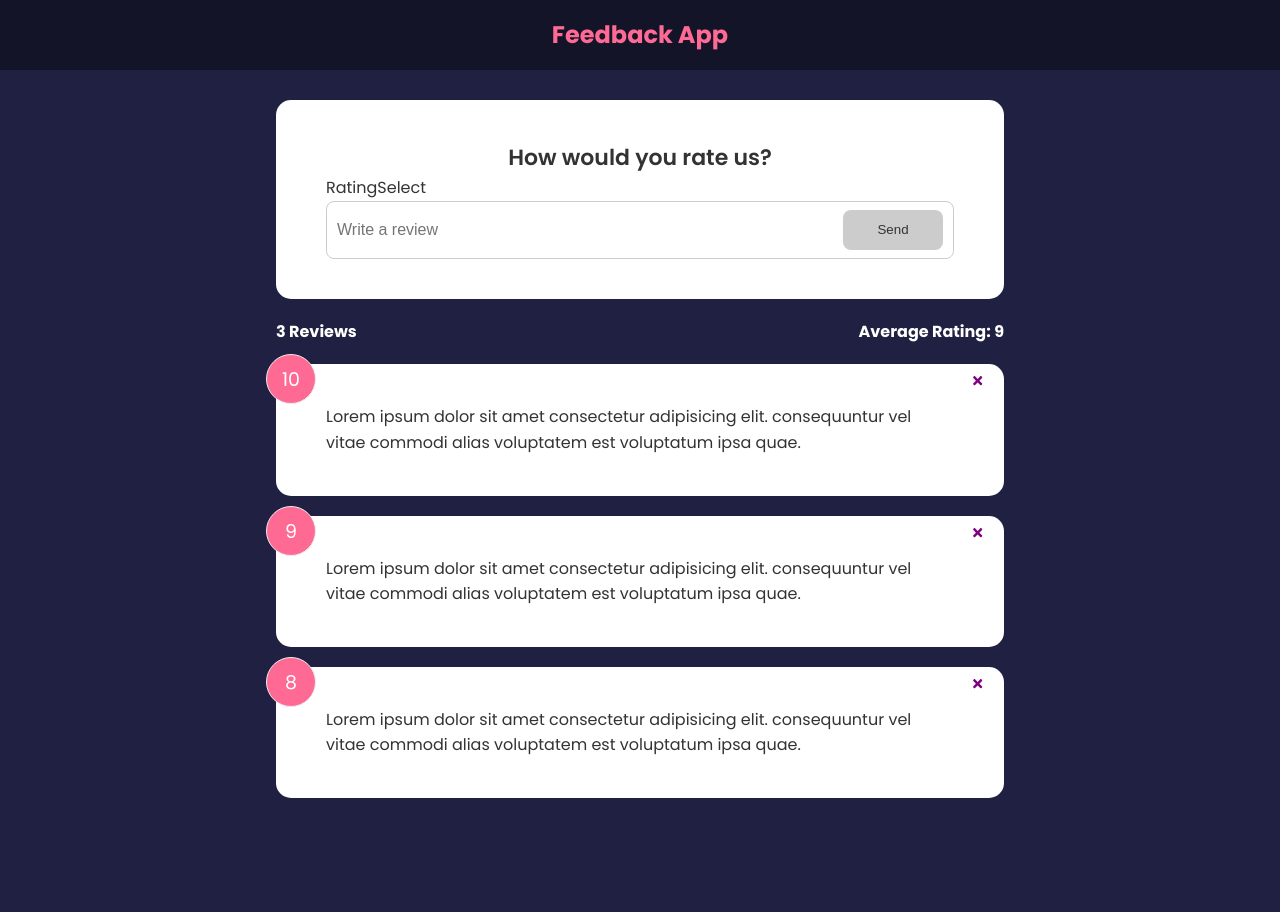
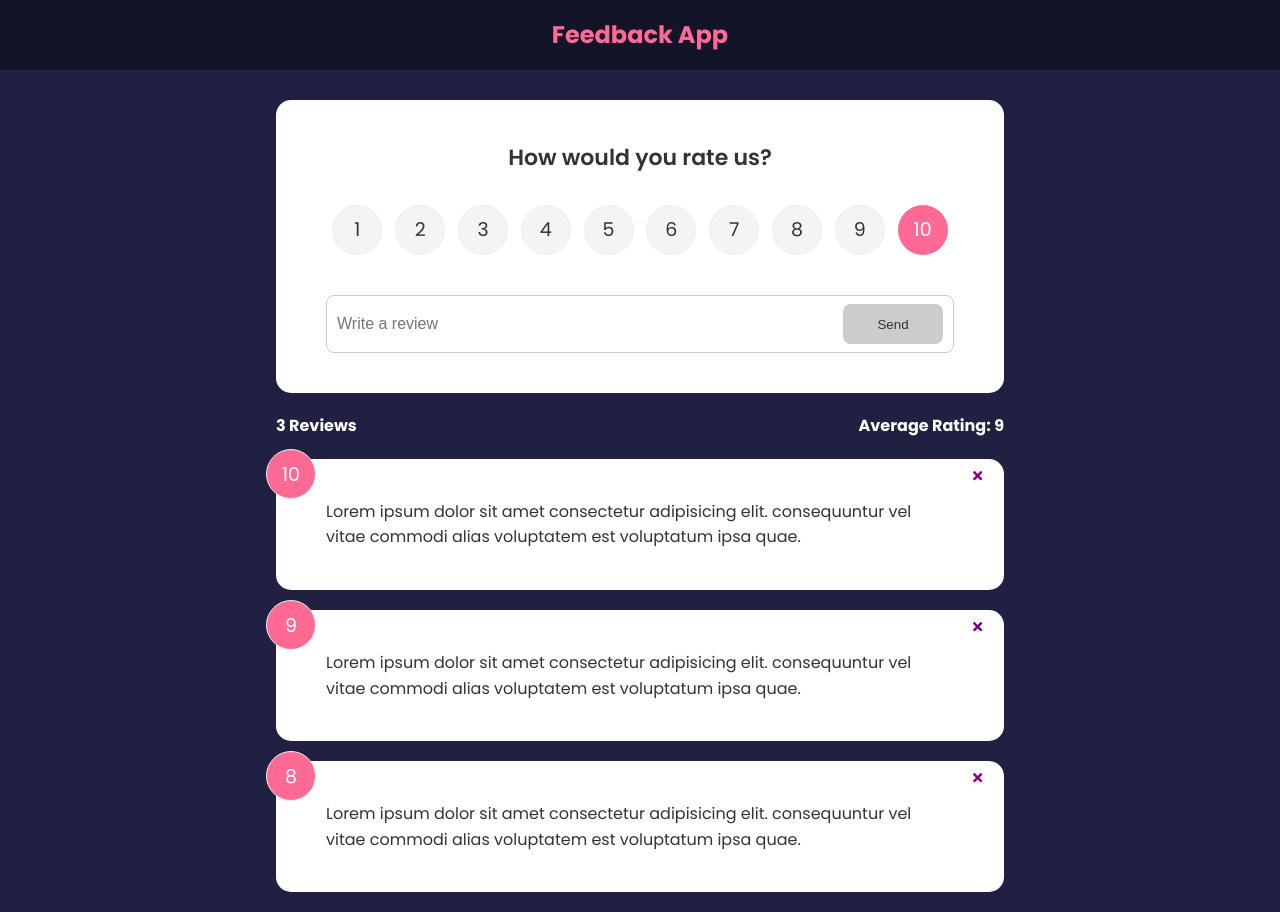
Before and after one commit to johnlundy94/feedback-app, a React (Create React App) app: page / in a window 1280 px wide. Before the commit the page ends 818 px from the top, so only its background shows below. Built offline with nearby package versions, Linux system fonts and the light colour scheme; the HTML template or start-up script is replaced by a standard one.

Commit message:
RatingSelect is rendered

```diff
--- a/src/components/FeedbackForm.jsx
+++ b/src/components/FeedbackForm.jsx
@@ -28,7 +28,7 @@
     <Card>
       <form>
         <h2>How would you rate us?</h2>
-        <RatingSelect />
+        <RatingSelect select={(rating) => setRating()} />
         <div className="input-group">
           <input
             onChange={handleTextChange}
--- a/src/components/RatingSelect.jsx
+++ b/src/components/RatingSelect.jsx
@@ -1,5 +1,129 @@
-function RatingSelect() {
-  return <div>RatingSelect</div>;
+import { useState } from "react";
+
+function RatingSelect({ select }) {
+  const [selected, setSelected] = useState(10);
+
+  const handleChange = (e) => {
+    setSelected(+e.currentTarget.value);
+    select(+e.currentTarget.value);
+  };
+
+  return (
+    <div>
+      <ul className="rating">
+        <li>
+          <input
+            type="radio"
+            id="num1"
+            name="rating"
+            value="1"
+            onChange={handleChange}
+            checked={selected === 1}
+          />
+          <label htmlFor="num1">1</label>
+        </li>
+        <li>
+          <input
+            type="radio"
+            id="num2"
+            name="rating"
+            value="2"
+            onChange={handleChange}
+            checked={selected === 2}
+          />
+          <label htmlFor="num2">2</label>
+        </li>
+        <li>
+          <input
+            type="radio"
+            id="num1"
+            name="rating"
+            value="3"
+            onChange={handleChange}
+            checked={selected === 3}
+          />
+          <label htmlFor="num3">3</label>
+        </li>
+        <li>
+          <input
+            type="radio"
+            id="num4"
+            name="rating"
+            value="4"
+            onChange={handleChange}
+            checked={selected === 4}
+          />
+          <label htmlFor="num4">4</label>
+        </li>
+        <li>
+          <input
+            type="radio"
+            id="num5"
+            name="rating"
+            value="5"
+            onChange={handleChange}
+            checked={selected === 5}
+          />
+          <label htmlFor="num5">5</label>
+        </li>
+        <li>
+          <input
+            type="radio"
+            id="num1"
+            name="rating"
+            value="6"
+            onChange={handleChange}
+            checked={selected === 6}
+          />
+          <label htmlFor="num6">6</label>
+        </li>
+        <li>
+          <input
+            type="radio"
+            id="num7"
+            name="rating"
+            value="7"
+            onChange={handleChange}
+            checked={selected === 7}
+          />
+          <label htmlFor="num7">7</label>
+        </li>
+        <li>
+          <input
+            type="radio"
+            id="num8"
+            name="rating"
+            value="8"
+            onChange={handleChange}
+            checked={selected === 8}
+          />
+          <label htmlFor="num8">8</label>
+        </li>
+        <li>
+          <input
+            type="radio"
+            id="num9"
+            name="rating"
+            value="9"
+            onChange={handleChange}
+            checked={selected === 9}
+          />
+          <label htmlFor="num9">9</label>
+        </li>
+        <li>
+          <input
+            type="radio"
+            id="num1"
+            name="rating"
+            value="10"
+            onChange={handleChange}
+            checked={selected === 10}
+          />
+          <label htmlFor="num10">10</label>
+        </li>
+      </ul>
+    </div>
+  );
 }
 
 export default RatingSelect;
```
